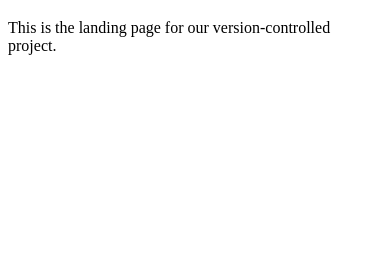
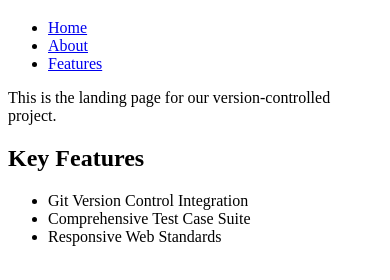
Before and after one commit to Lokesh091006/git_github, a plain HTML site: page index.html in a window 390 px wide. Shown: the part 98-378 px from the top of the page. Drawn offline with Linux system fonts and the light colour scheme.

Commit message:
Add responsive navigation bar and feature highlights on feature branch

```diff
--- a/index.html
+++ b/index.html
@@ -8,9 +8,24 @@
 <body>
     <header>
         <h1>Welcome to My Web Application</h1>
+        <nav>
+            <ul>
+                <li><a href="index.html">Home</a></li>
+                <li><a href="about.html">About</a></li>
+                <li><a href="#features">Features</a></li>
+            </ul>
+        </nav>
     </header>
     <main>
         <p>This is the landing page for our version-controlled project.</p>
+        <section id="features">
+            <h2>Key Features</h2>
+            <ul>
+                <li>Git Version Control Integration</li>
+                <li>Comprehensive Test Case Suite</li>
+                <li>Responsive Web Standards</li>
+            </ul>
+        </section>
     </main>
 </body>
 </html>
```
